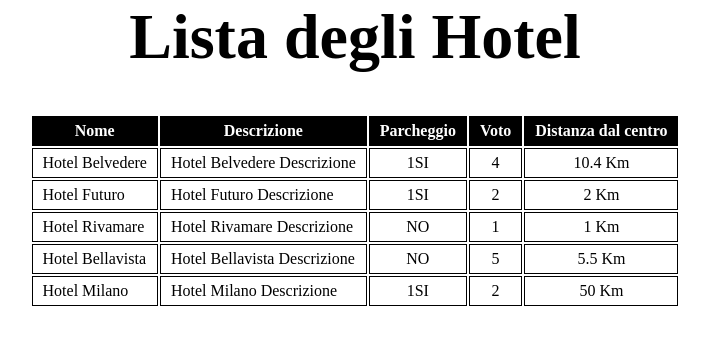
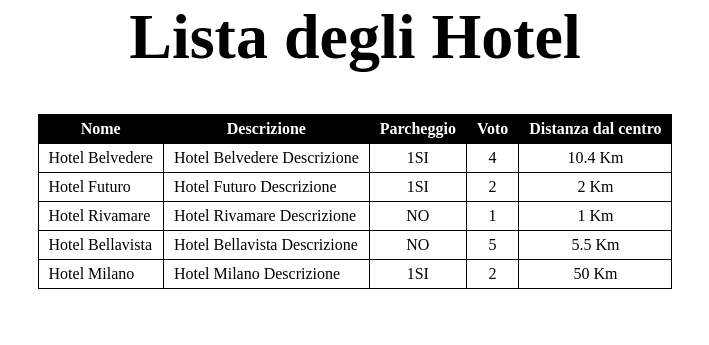
Before and after one commit to edocico/php-hotel, a PHP site: page / in a window 1280 px wide. Shown: the top 345 px of the page, without its empty margins (285-994 px from the left). Run offline with PHP 8.4, Linux system fonts and the light colour scheme.

Commit message:
add table border style

```diff
--- a/index.php
+++ b/index.php
@@ -68,8 +68,8 @@
             <tbody>
                 <?php foreach ($hotels as $hotel) { ?>
                     <tr>
-                        <td><?php echo $hotel['name']?></td>
-                        <td><?php echo $hotel['description']?></td>
+                        <td class="text-left"><?php echo $hotel['name']?></td>
+                        <td class="text-left"><?php echo $hotel['description']?></td>
                         <td class="text-center"><?php echo $hotel['parking'];
                         if ($hotel['parking'] === true) {
                             echo "SI";
--- a/style/style.css
+++ b/style/style.css
@@ -33,3 +33,11 @@ td {
 .text-center {
   text-align: center;
 }
+
+.text-left {
+  text-align: left;
+}
+
+table {
+  border-collapse: collapse;
+}
```
